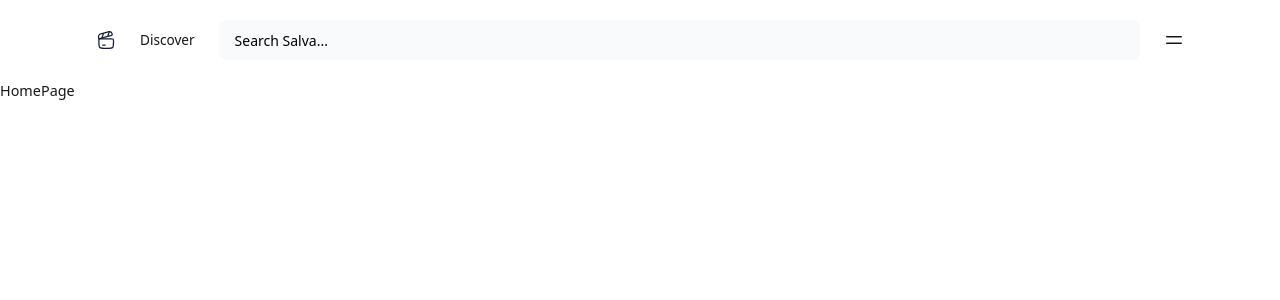
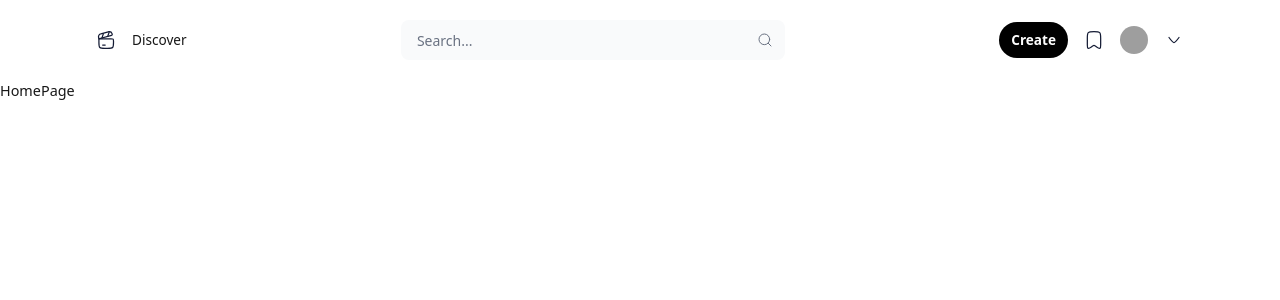
Before and after one commit to m-oniqu3/salva, a Next.js app: page /home in a window 1280 px wide. Shown: the top 300 px of the page. Built offline with nearby package versions, Linux system fonts and the light colour scheme; grey boxes are pictures that could not be loaded.

Commit message:
added more content to auth navbar

```diff
--- a/src/components/Button.tsx
+++ b/src/components/Button.tsx
@@ -16,7 +16,7 @@ function Button(props: Props) {
       type={type}
       onClick={onClick}
       disabled={disabled}
-      className={`px-3  rounded-md text-sm font-bold cursor-pointer ${className}`}
+      className={`px-3 h-9 rounded-full text-sm font-semibold cursor-pointer flex items-center justify-center ${className}`}
     >
       {children}
     </button>
--- a/src/components/Searchbar.tsx
+++ b/src/components/Searchbar.tsx
@@ -1,14 +1,17 @@
+import { SearchIcon } from "@/components/icons";
+
 function Searchbar() {
   return (
-    <form className="relative w-full ">
-      {/* <div className="absolute left-2 top-2 z-10">
-        <SearchIcon className="size-5" />
-      </div> */}
+    <form className="relative w-full max-w-sm ">
       <input
         type="text"
-        className="bg-gray-50 w-full text-sm h-10 rounded-lg px-4 focus:outline-none placeholder:text-sm placeholder:text-black"
-        placeholder="Search Salva..."
+        className="bg-gray-50 w-full text-sm h-10 rounded-lg px-4 focus:outline-none placeholder:text-sm placeholder:text-gray-500"
+        placeholder="Search..."
       />
+
+      <div className="absolute top-3 right-3  z-10">
+        <SearchIcon className="size-4 text-gray-500" />
+      </div>
     </form>
   );
 }
--- a/src/components/icons.tsx
+++ b/src/components/icons.tsx
@@ -42,20 +42,22 @@ export function SearchIcon({ className }: IconProps) {
       viewBox="0 0 24 24"
       width={24}
       height={24}
-      color={"#000000"}
+      color="currentColor"
       fill={"none"}
       className={className}
     >
       <path
         d="M17 17L21 21"
-        stroke="#141B34"
+        // stroke="#141B34"
+        stroke="currentColor"
         strokeWidth="1.5"
         strokeLinecap="round"
         strokeLinejoin="round"
       />
       <path
         d="M19 11C19 6.58172 15.4183 3 11 3C6.58172 3 3 6.58172 3 11C3 15.4183 6.58172 19 11 19C15.4183 19 19 15.4183 19 11Z"
-        stroke="#141B34"
+        // stroke="#141B34"
+        stroke="currentColor"
         strokeWidth="1.5"
         strokeLinecap="round"
         strokeLinejoin="round"
@@ -283,6 +285,50 @@ export function LoadingIcon({ className }: IconProps) {
   );
 }
 
+export function BookmarkIcon({ className }: IconProps) {
+  return (
+    <svg
+      xmlns="http://www.w3.org/2000/svg"
+      viewBox="0 0 24 24"
+      width={24}
+      height={24}
+      color={"#000000"}
+      fill={"none"}
+      className={className}
+    >
+      <path
+        d="M4 17.9808V9.70753C4 6.07416 4 4.25748 5.17157 3.12874C6.34315 2 8.22876 2 12 2C15.7712 2 17.6569 2 18.8284 3.12874C20 4.25748 20 6.07416 20 9.70753V17.9808C20 20.2867 20 21.4396 19.2272 21.8523C17.7305 22.6514 14.9232 19.9852 13.59 19.1824C12.8168 18.7168 12.4302 18.484 12 18.484C11.5698 18.484 11.1832 18.7168 10.41 19.1824C9.0768 19.9852 6.26947 22.6514 4.77285 21.8523C4 21.4396 4 20.2867 4 17.9808Z"
+        stroke="#141B34"
+        strokeWidth="1.5"
+        strokeLinecap="round"
+        strokeLinejoin="round"
+      />
+    </svg>
+  );
+}
+
+export function ArrowDownIcon({ className }: IconProps) {
+  return (
+    <svg
+      xmlns="http://www.w3.org/2000/svg"
+      viewBox="0 0 24 24"
+      width={24}
+      height={24}
+      color={"#000000"}
+      fill={"none"}
+      className={className}
+    >
+      <path
+        d="M18 9.00005C18 9.00005 13.5811 15 12 15C10.4188 15 6 9 6 9"
+        stroke="#141B34"
+        strokeWidth="1.5"
+        strokeLinecap="round"
+        strokeLinejoin="round"
+      />
+    </svg>
+  );
+}
+
 // export function Icon({ className }: IconProps) {
 //   return;
 // }
@@ -295,3 +341,6 @@ export function LoadingIcon({ className }: IconProps) {
 // export function Icon({ className }: IconProps) {
 //   return;
 // }
+// export function Icon({ className }: IconProps) {
+//   return;
+// }
--- a/src/components/nav/AuthNavbar.tsx
+++ b/src/components/nav/AuthNavbar.tsx
@@ -1,10 +1,17 @@
 "use client";
 
 import { ModalActionTypes } from "@/actions/ModalActions";
-import { FilmIcon, MenuIcon } from "@/components/icons";
+import Button from "@/components/Button";
+import {
+  ArrowDownIcon,
+  BookmarkIcon,
+  FilmIcon,
+  MenuIcon,
+} from "@/components/icons";
 import Searchbar from "@/components/Searchbar";
 import { useModal } from "@/context/useModal";
 import { ModalEnum } from "@/types";
+import Image from "next/image";
 import Link from "next/link";
 
 function AuthNavbar() {
@@ -16,9 +23,18 @@ function AuthNavbar() {
       payload: ModalEnum.MOBILE_MENU,
     });
   }
+
+  function handleCreateCollection() {
+    dispatch({
+      type: ModalActionTypes.OPEN_MODAL,
+      payload: ModalEnum.CREATE_BOARD_MODAL,
+    });
+  }
+
   return (
-    <header className="flex items-center h-20 ">
-      <nav className="wrapper flex items-center gap-6 md:gap-6 ">
+    <header className="flex items-center h-20">
+      <nav className="wrapper flex items-center justify-between gap-6 md:gap-6 ">
+        <div className="flex gap-4 items-center">
           <Link href="/">
             <FilmIcon className="size-5" />
           </Link>
@@ -26,11 +42,35 @@ function AuthNavbar() {
           <Link href={"#"} className="text-sm">
             Discover
           </Link>
+        </div>
 
         <Searchbar />
-        <button type="button" onClick={handleMobileMenu}>
+
+        <button type="button" onClick={handleMobileMenu} className="md:hidden">
           <MenuIcon className="size-5" />
         </button>
+
+        <div className="hidden md:flex items-center gap-4">
+          <Button
+            onClick={handleCreateCollection}
+            className="bg-black text-white"
+          >
+            Create
+          </Button>
+          <BookmarkIcon className="size-5" />
+
+          <figure>
+            <Image
+              src="https://i.pinimg.com/1200x/ff/02/39/ff02397557d58cfcf8d8529fc152c62e.jpg"
+              alt="Clover from totally spies"
+              width="25"
+              height="25"
+              className="rounded-full object-cover size-7"
+            />
+          </figure>
+
+          <ArrowDownIcon className="size-5" />
+        </div>
       </nav>
     </header>
   );
```
Lines whose indentation alone changed are shown as unchanged.
